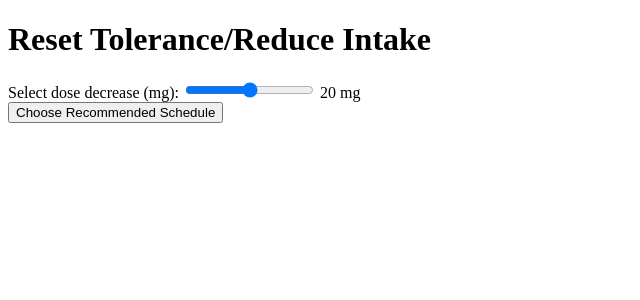
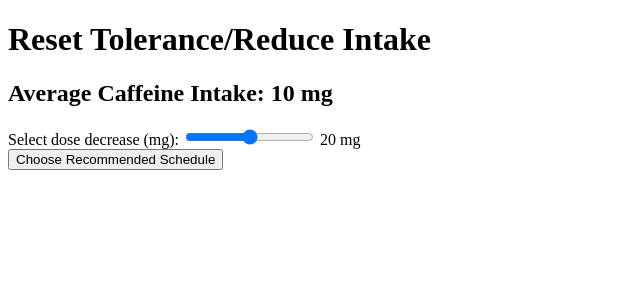
Before and after one commit to Samuel-Glasscock/Caffiend, a Django app: template tracker/templates/tracker/reduce_intake.html in a window 1280 px wide. Shown: the top 300 px of the page, without its empty margins (0-640 px from the left). Run offline with Django 5.2, Linux system fonts and the light colour scheme; data comes from the database, SQL or seed files in the repository; both versions use the stored data as it was after the commit; tables that the repository leaves empty hold one stand-in row (values such as "Sample post"); the template is opened without the code that fills it: values that come from a table or form of the project are taken from there, most other values are stand-ins (such as "Sample title", 1, 10 or a date in 2020).

Commit message:
created reduce_intake page

```diff
--- a/tracker/templates/tracker/reduce_intake.html
+++ b/tracker/templates/tracker/reduce_intake.html
@@ -25,6 +25,7 @@
 </head>
 <body>
     <h1>Reset Tolerance/Reduce Intake</h1>
+    <h2 id="avg-caffeine-intake-header"></h2> <!-- Header to display average caffeine intake -->
     <label for="dose-decrease">Select dose decrease (mg):</label>
     <input type="range" id="dose-decrease" name="dose_decrease" min="10" max="30" value="20">
     <output for="dose-decrease" id="dose-output">20 mg</output><br>
@@ -33,49 +34,9 @@
     <button id="choose-schedule-btn">Choose Recommended Schedule</button>
 
     <script>
-        const doseDecreaseInput = document.getElementById('dose-decrease');
-        const doseOutput = document.getElementById('dose-output');
-        const recommendationDiv = document.querySelector('.recommendation');
-        const recommendationGrid = document.getElementById('recommendation-grid');
-        const chooseScheduleBtn = document.getElementById('choose-schedule-btn');
-
-        doseDecreaseInput.addEventListener('input', function() {
-            const doseDecreaseValue = parseInt(this.value);
-            doseOutput.textContent = doseDecreaseValue + " mg";
-
-            if (doseDecreaseValue >= 10 && doseDecreaseValue <= 30) {
-                recommendationDiv.innerHTML = "<p class='recommended'>Recommended</p>";
-            } else {
-                recommendationDiv.innerHTML = "<p class='not-recommended'>Not Recommended</p>";
-            }
-
-            updateRecommendationGrid(doseDecreaseValue);
-        });
-
-        function updateRecommendationGrid(doseDecreaseValue) {
-            recommendationGrid.innerHTML = '';
-            const averageCaffeineIntake = {{ profile.avg_caffeine_intake }}; // Retrieve average caffeine intake from Django model
-            const daysToZero = Math.ceil(averageCaffeineIntake / doseDecreaseValue);
-            const numBoxes = Math.ceil(daysToZero / 7) * 7;
-
-            for (let i = 0; i < numBoxes; i++) {
-                const recommendedIntake = Math.max(averageCaffeineIntake - (doseDecreaseValue * i), 0);
-                const box = document.createElement('div');
-                box.classList.add('grid-item');
-                if (i % 7 === 0) {
-                    box.textContent = "Day " + (i / 7 + 1);
-                } else {
-                    box.textContent = recommendedIntake + " mg";
-                }
-                recommendationGrid.appendChild(box);
-            }
-        }
-
-        chooseScheduleBtn.addEventListener('click', function() {
-            // Redirect user to choose the recommended schedule page
-            // Replace 'recommended-schedule-page.html' with the actual URL
-            window.location.href = 'recommended-schedule-page.html';
-        });
+        const avgCaffeineIntake = {{ avg_caffeine_intake }}; // Retrieve average caffeine intake from Django view
+        const avgCaffeineIntakeHeader = document.getElementById('avg-caffeine-intake-header');
+        avgCaffeineIntakeHeader.textContent = `Average Caffeine Intake: ${avgCaffeineIntake} mg`;
     </script>
 </body>
 </html>
```
Also changed, not shown: tracker/views.py (+10 -2 lines), db.sqlite3.
